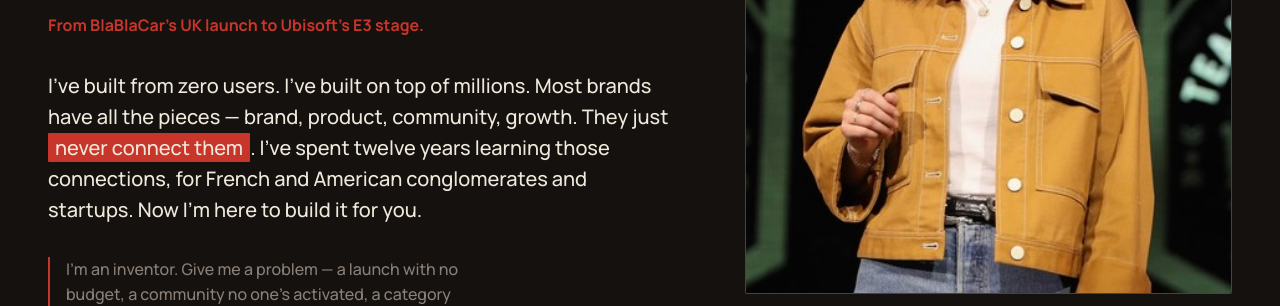
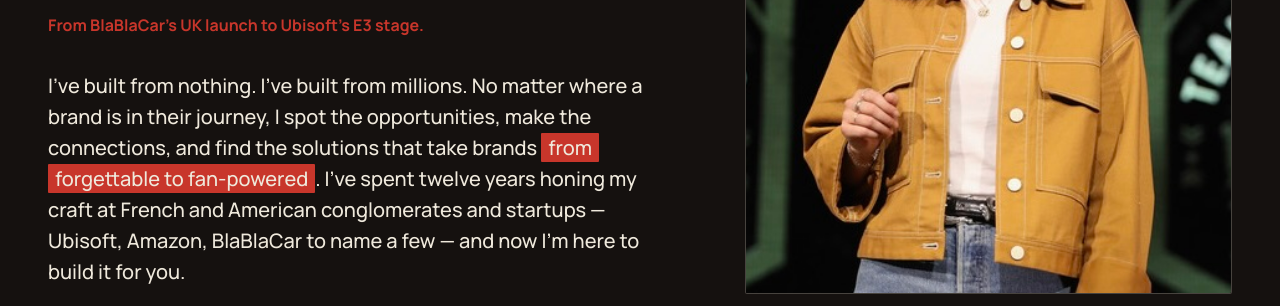
Before and after one commit to lolacolafola/laura-cordrey-site, a React (Vite) app: page /about in a window 1280 px wide. Shown: the part 530-836 px from the top of the page. Built offline with nearby package versions, Linux system fonts and the light colour scheme.

Commit message:
about lede: locked — 'from forgettable to fan-powered' final version

```diff
--- a/src/pages/AboutPage.jsx
+++ b/src/pages/AboutPage.jsx
@@ -128,13 +128,15 @@ export default function AboutPage() {
                 From BlaBlaCar&rsquo;s UK launch to Ubisoft&rsquo;s E3 stage.
               </p>
               <p className="about-hero__lede">
-                I&rsquo;ve built from zero users. I&rsquo;ve built on top
-                of millions. Most brands have all the pieces — brand,
-                product, community, growth. They just{' '}
-                <mark>never connect them</mark>. I&rsquo;ve spent twelve
-                years learning those connections, for French and American
-                conglomerates and startups. Now I&rsquo;m here to build
-                it for you.
+                I&rsquo;ve built from nothing. I&rsquo;ve built from
+                millions. No matter where a brand is in their journey,
+                I spot the opportunities, make the connections, and find
+                the solutions that take brands{' '}
+                <mark>from forgettable to fan-powered</mark>. I&rsquo;ve
+                spent twelve years honing my craft at French and American
+                conglomerates and startups — Ubisoft, Amazon, BlaBlaCar
+                to name a few — and now I&rsquo;m here to build it for
+                you.
               </p>
               <p className="about-hero__sublede">
                 I&rsquo;m an inventor. Give me a problem — a launch with no
```
